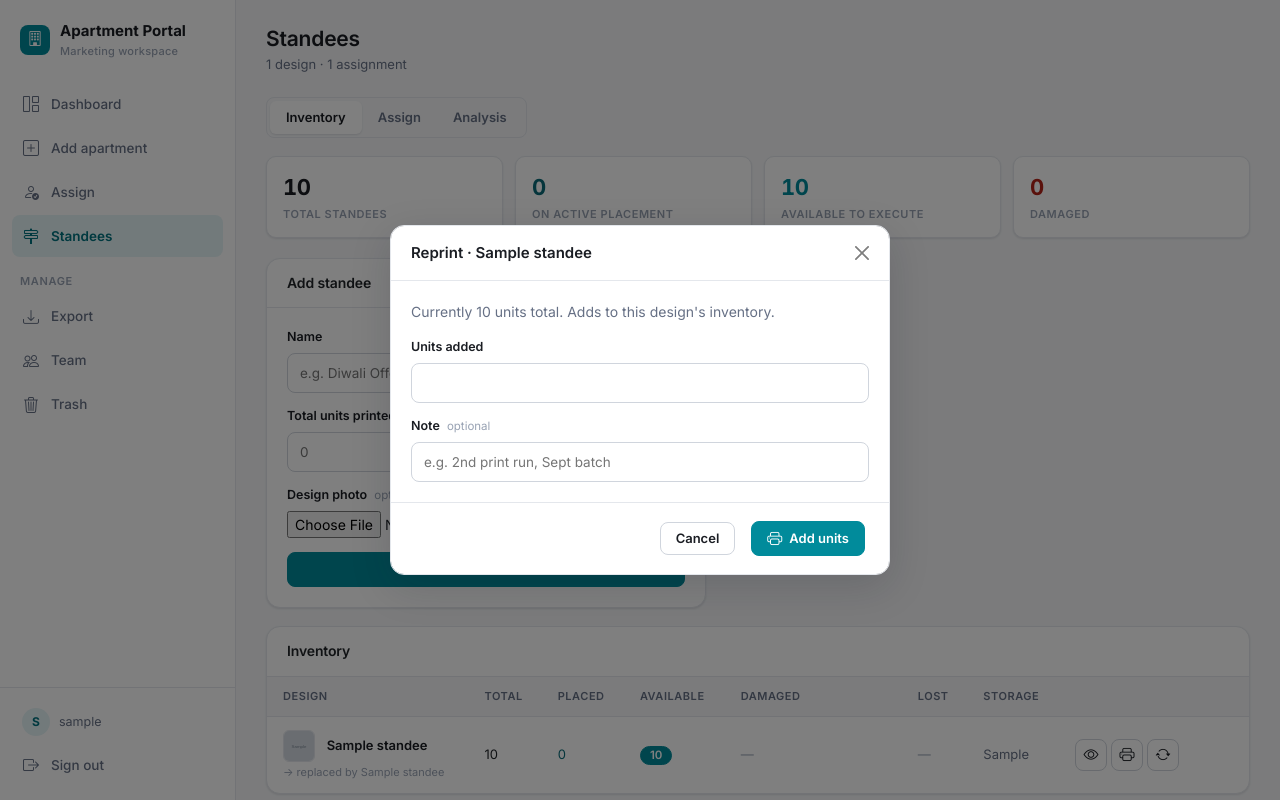
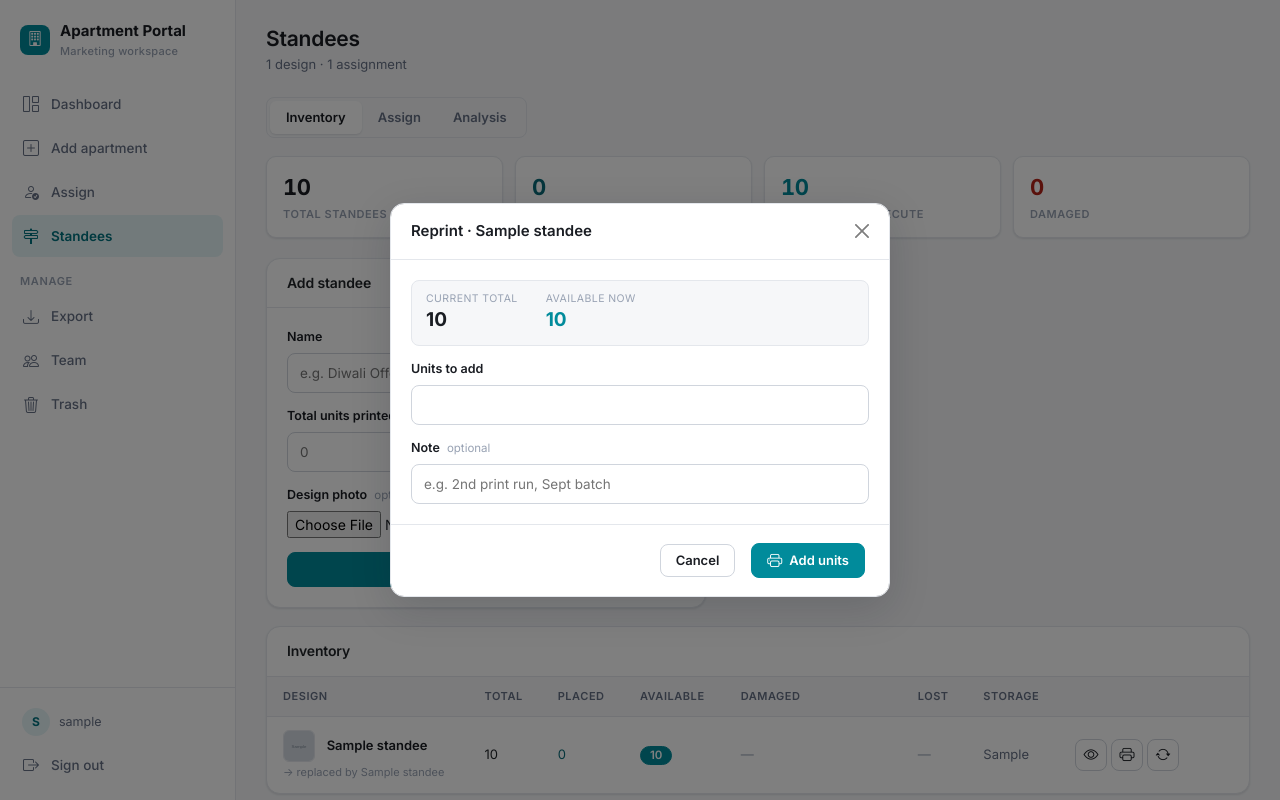
Before and after one commit to iztri/partment-portal, a Flask app: page /marketing/standees in a window 1280 px wide, after a click on "Reprint". Run offline with Flask 3, Linux system fonts and the light colour scheme; the visitor is signed in with stand-in values (Sample User, id 1); tables that the repository leaves empty hold one stand-in row (values such as "Sample post"); grey boxes marked "Sample" are stand-in pictures.

Commit message:
Standee modals: show current total/available/damaged above the number field
New stat_strip() macro renders a small two-metric readout (label + big number)
at the top of a modal body. Used in all three per-standee modals:
- Reprint: Current total + Available now, above 'Units to add'.
- Replace: Current total (of the standee being retired) + Available now,
  above 'Total units printed' for the new creative.
- Reprint for damaged: Current total + Damaged now, above 'Units to reprint'.

So whichever modal is open, the relevant limit is visible right where the
number gets typed, instead of buried in a sentence elsewhere.

Verified all three modals for both an active and a discontinued standee -
correct total/available/damaged figures shown in each. Full route sweep clean.

Co-Authored-By: Claude Sonnet 5 <noreply@anthropic.com>

```diff
--- a/templates/marketing/standees.html
+++ b/templates/marketing/standees.html
@@ -23,6 +23,15 @@
   {% if s == 'Assigned' %}<span class="badge badge-live">Assigned</span>
   {% elif s == 'Placed' %}<span class="badge badge-alt">Placed</span>
   {% else %}<span class="badge badge-ok">Collected</span>{% endif %}
+{% endmacro %}
+
+{% macro stat_strip(label1, value1, label2, value2, color2='') %}
+<div style="background:var(--bg); border:1px solid var(--border); border-radius:var(--r-sm); padding:10px 14px; margin-bottom:14px; display:flex; gap:28px; flex-wrap:wrap;">
+  <div><div class="subtle" style="font-size:10.5px; text-transform:uppercase; letter-spacing:.04em;">{{ label1 }}</div>
+    <div style="font-size:19px; font-weight:700;">{{ value1 }}</div></div>
+  <div><div class="subtle" style="font-size:10.5px; text-transform:uppercase; letter-spacing:.04em;">{{ label2 }}</div>
+    <div style="font-size:19px; font-weight:700;{{ ' color:' + color2 + ';' if color2 }}">{{ value2 }}</div></div>
+</div>
 {% endmacro %}
 
 {% block extra_css %}
@@ -275,13 +284,14 @@
 </div>
 
 {% for s in standees %}
+{% set st = stats.get(s.id, {'placed':0,'damaged':0,'lost':0,'available':s.total_units}) %}
 <div class="modal fade" id="reprint{{ s.id }}" tabindex="-1">
   <div class="modal-dialog modal-dialog-centered">
     <form class="modal-content" method="post" action="/marketing/standees/{{ s.id }}/reprint">
       <div class="modal-header"><span class="modal-title">Reprint · {{ s.name }}</span><button type="button" class="btn-close" data-bs-dismiss="modal"></button></div>
       <div class="modal-body">
-        <p class="muted" style="margin-top:0;">Currently {{ s.total_units }} units total. Adds to this design's inventory.</p>
-        <div class="field"><label>Units added</label><input type="number" name="added_units" min="1" required></div>
+        {{ stat_strip('Current total', s.total_units, 'Available now', st.available, 'var(--accent)') }}
+        <div class="field"><label>Units to add</label><input type="number" name="added_units" min="1" required></div>
         <div class="field mb-0"><label>Note <span class="hint">optional</span></label><input type="text" name="note" placeholder="e.g. 2nd print run, Sept batch"></div>
       </div>
       <div class="modal-footer">
@@ -297,10 +307,11 @@
     <form class="modal-content" method="post" action="/marketing/standees/{{ s.id }}/replace" enctype="multipart/form-data">
       <div class="modal-header"><span class="modal-title">Replace · {{ s.name }}</span><button type="button" class="btn-close" data-bs-dismiss="modal"></button></div>
       <div class="modal-body">
-        <div class="alert alert-warning" style="margin-top:0;"><i class="bi bi-exclamation-triangle-fill"></i>
+        {{ stat_strip('Current total (' + s.name + ')', s.total_units, 'Available now', st.available, 'var(--accent)') }}
+        <div class="alert alert-warning"><i class="bi bi-exclamation-triangle-fill"></i>
           <span>New creative? '{{ s.name }}' will be marked discontinued (kept for history, can't be assigned again) and a new standee is created below.</span></div>
         <div class="field"><label>New standee name</label><input type="text" name="new_name" placeholder="e.g. Diwali Offer Standee v2" required></div>
-        <div class="field"><label>Total units printed</label><input type="number" name="new_total_units" min="0" placeholder="0" required></div>
+        <div class="field"><label>Total units printed <span class="hint">for the new creative</span></label><input type="number" name="new_total_units" min="0" placeholder="0" required></div>
         <div class="field"><label>Storage location <span class="hint">optional, defaults to same as before</span></label>
           <input type="text" name="new_storage_location" placeholder="{{ s.storage_location or 'e.g. Koramangala office store' }}"></div>
         <div class="field mb-0"><label>New design photo <span class="hint">optional</span></label><input type="file" name="new_photo" accept="image/*"></div>
@@ -313,16 +324,16 @@
   </div>
 </div>
 
-{% set dst = stats.get(s.id, {'damaged':0}) %}
 <div class="modal fade" id="reprintDamaged{{ s.id }}" tabindex="-1">
   <div class="modal-dialog modal-dialog-centered">
     <form class="modal-content" method="post" action="/marketing/standees/{{ s.id }}/reprint">
       <input type="hidden" name="resolve_damaged" value="1">
       <div class="modal-header"><span class="modal-title">Reprint for damaged · {{ s.name }}</span><button type="button" class="btn-close" data-bs-dismiss="modal"></button></div>
       <div class="modal-body">
-        <p class="muted" style="margin-top:0;">{{ dst.damaged }} unit(s) currently marked damaged. Printing replacements clears them from the damaged count (they stay excluded from Available — the damaged ones themselves aren't fixed, just replaced).</p>
-        <div class="field"><label>Units to reprint</label><input type="number" name="added_units" min="1" value="{{ dst.damaged }}" required></div>
-        <div class="field mb-0"><label>Note <span class="hint">optional</span></label><input type="text" name="note" value="Replacing {{ dst.damaged }} damaged unit(s)"></div>
+        {{ stat_strip('Current total', s.total_units, 'Damaged now', st.damaged, 'var(--danger-fg)') }}
+        <p class="muted" style="margin-top:0;">Printing replacements clears these from the damaged count (they stay excluded from Available — the damaged ones themselves aren't fixed, just replaced).</p>
+        <div class="field"><label>Units to reprint</label><input type="number" name="added_units" min="1" value="{{ st.damaged }}" required></div>
+        <div class="field mb-0"><label>Note <span class="hint">optional</span></label><input type="text" name="note" value="Replacing {{ st.damaged }} damaged unit(s)"></div>
       </div>
       <div class="modal-footer">
         <button type="button" class="btn btn-default" data-bs-dismiss="modal">Cancel</button>
```
